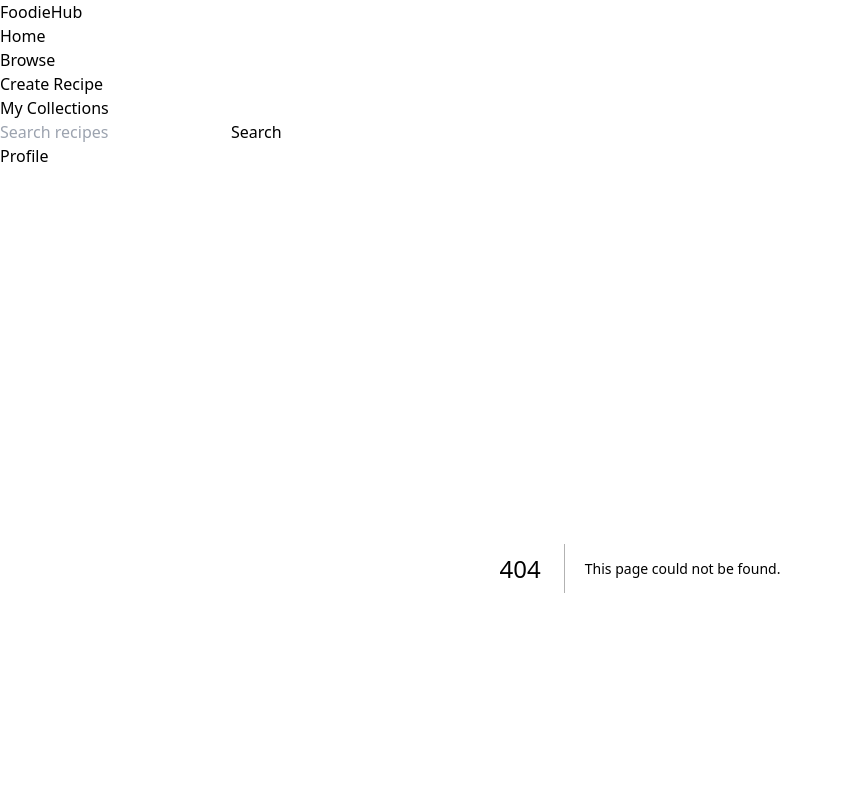
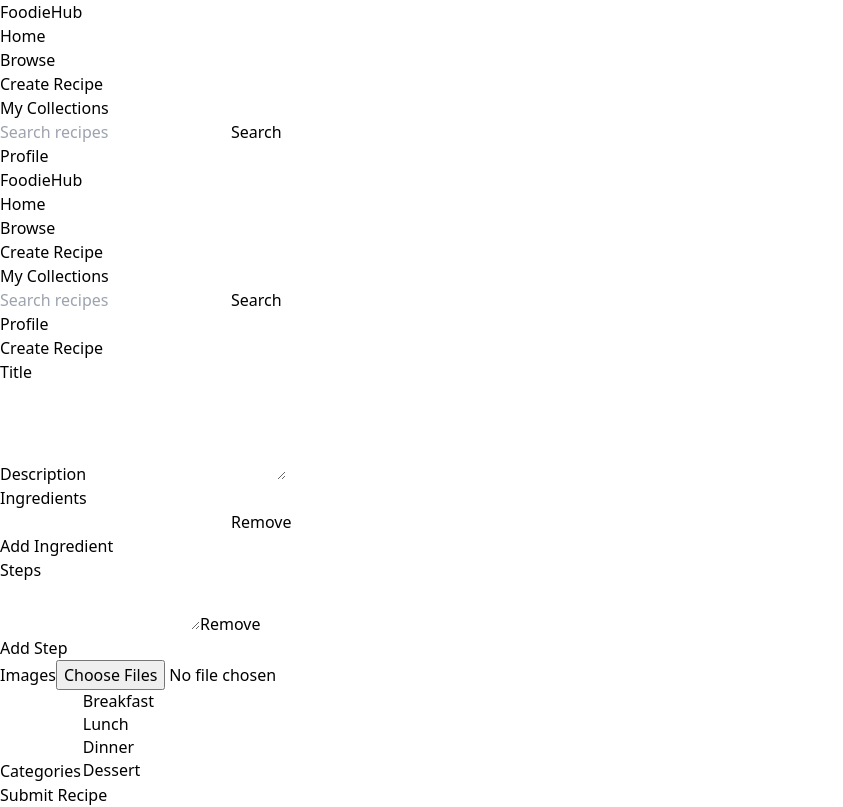
Before and after one commit to nazar0195/speccms-foodiehub, a Next.js app: page /create-recipe in a window 1280 px wide. Before the commit this address had no page. Shown: the top 807 px of the page, without its empty margins (0-843 px from the left). Built offline with nearby package versions, Linux system fonts and the light colour scheme.

Commit message:
Add page: CreateRecipe

```diff
--- /dev/null
+++ b/app/create-recipe/page.tsx
@@ -0,0 +1,23 @@
+import { NextPage } from "next";
+import NavBar from "@/components/NavBar";
+import RecipeForm from "@/components/RecipeForm";
+import Footer from "@/components/Footer";
+
+const CreateRecipe: NextPage = () => {
+  return (
+    <div className="flex flex-col min-h-screen bg-gray-50">
+      <header>
+        <NavBar />
+      </header>
+      <main className="flex-grow container mx-auto px-4 py-8">
+        <h1 className="text-3xl font-semibold text-gray-800 mb-6">Create Recipe</h1>
+        <RecipeForm />
+      </main>
+      <footer>
+        <Footer />
+      </footer>
+    </div>
+  );
+};
+
+export default CreateRecipe;
```
